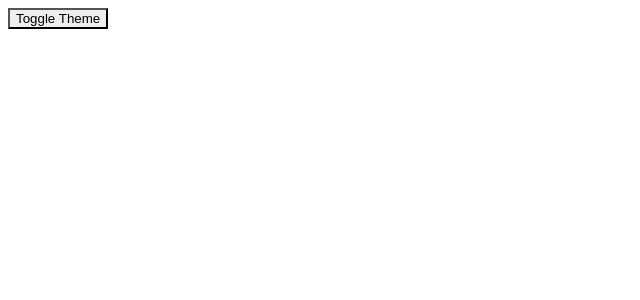
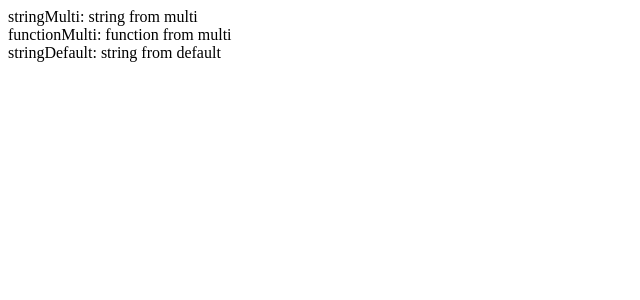
Before and after one commit to shintaro-uchiyama/typescript, a React app: page / in a window 1280 px wide. Shown: the top 300 px of the page, without its empty margins (0-640 px from the left). Built offline with nearby package versions, Linux system fonts and the light colour scheme.

Commit message:
jest mock

```diff
--- /dev/null
+++ b/src/components/jest_mock/App.tsx
@@ -0,0 +1,18 @@
+import React from "react";
+import ExportDefault from "./export_default";
+import * as ExportMulti from "./export_multi";
+
+const App = () => {
+  const stringMulti = ExportMulti.returnString;
+  const functionMulti = ExportMulti.returnFunction;
+  const stringDefault = ExportDefault;
+  return (
+    <>
+      <div id="stringMulti">stringMulti: {stringMulti}</div>
+      <div id="functionMulti">functionMulti: {functionMulti()}</div>
+      <div id="stringDefault">stringDefault: {stringDefault}</div>
+    </>
+  );
+};
+
+export default App;
--- /dev/null
+++ b/src/components/jest_mock/export_default.ts
@@ -0,0 +1,2 @@
+const returnString = "string from default";
+export default returnString;
--- /dev/null
+++ b/src/components/jest_mock/export_multi.ts
@@ -0,0 +1,3 @@
+export const returnString = "string from multi";
+
+export const returnFunction = () => "function from multi";
--- a/src/index.tsx
+++ b/src/index.tsx
@@ -1,6 +1,6 @@
 import * as React from "react";
 import * as ReactDOM from "react-dom";
-import App from "./containers/context/App";
+import App from "./components/jest_mock/App";
 
 ReactDOM.render(
   <App />,
```
Also changed, not shown: 2 other files (tests, documents, lock files or other folders).
